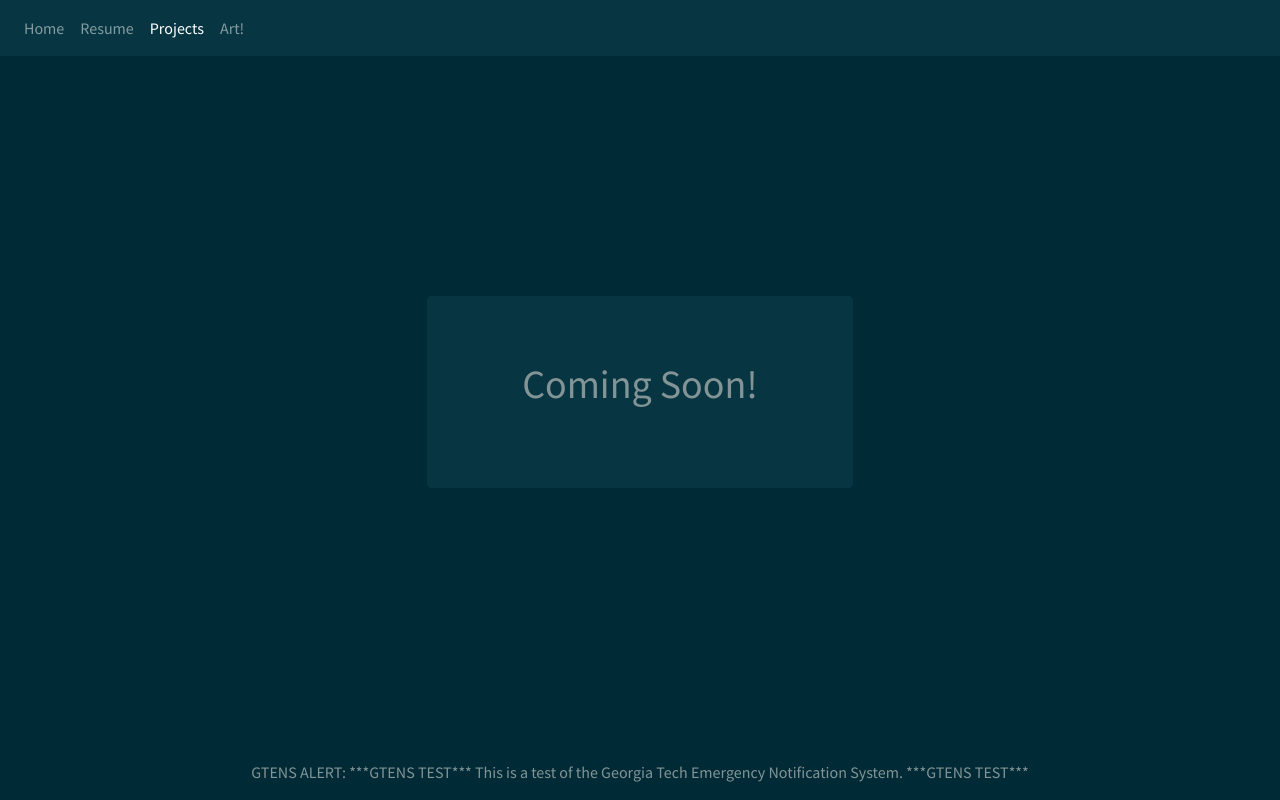
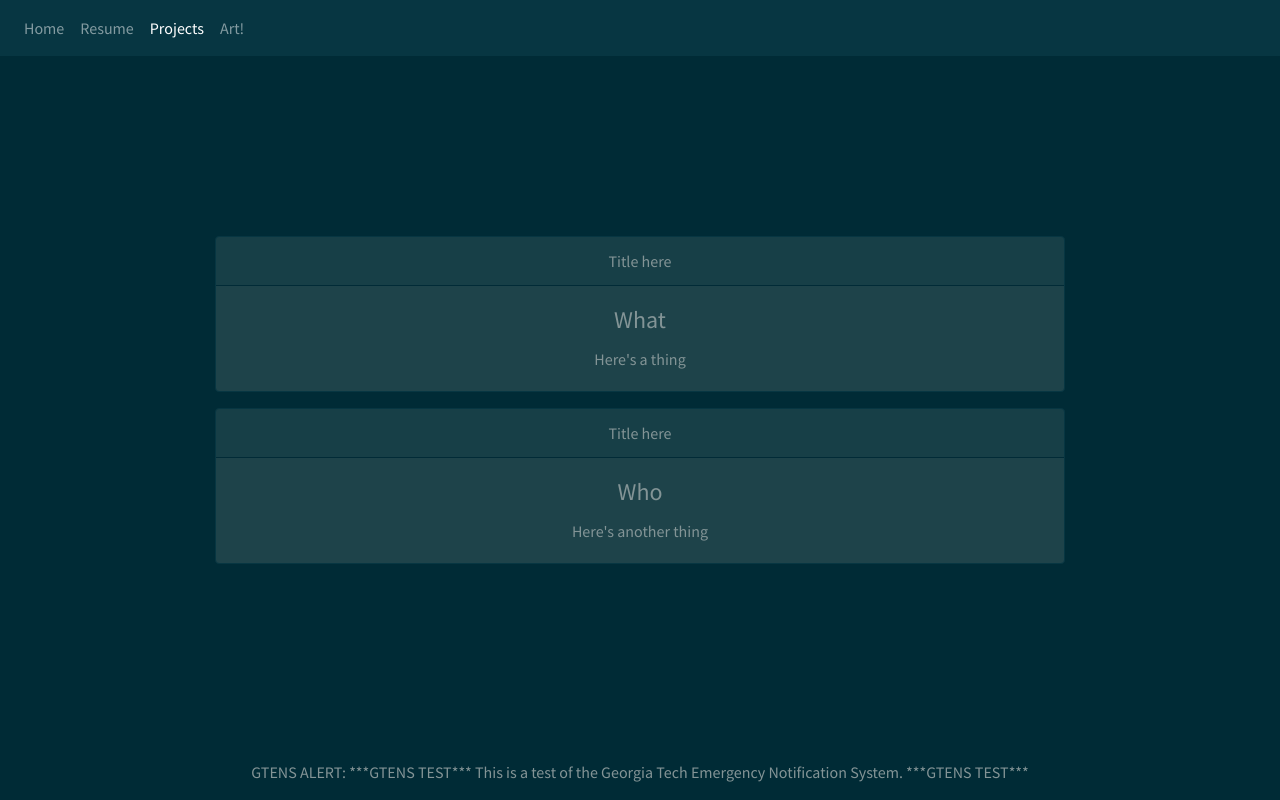
Before and after one commit to Huggychan/huggychan.github.io, a plain HTML site: page projects.html in a window 1280 px wide. Drawn offline with nearby package versions, Linux system fonts and the light colour scheme.

Commit message:
stars start everywhere

```diff
--- a/projects.html
+++ b/projects.html
@@ -57,10 +57,21 @@
             </header>
 
             <main role="main" class="inner">
-                <div class="container col-lg-4 jumbotron">
-                    <h1 class="cover-heading">Coming Soon!</h1>
-                    <p>
-                    </p>
+                <div class="container container-resume">
+                    <div class="card border-dark mb-3">
+                        <div class="card-header">Title here</div>
+                        <div class="card-body">
+                            <h4 class="card-title">What</h4>
+                            <p class="card-text">Here's a thing</p>
+                        </div>
+                    </div>
+                    <div class="card border-dark mb-3">
+                        <div class="card-header">Title here</div>
+                        <div class="card-body">
+                            <h4 class="card-title">Who</h4>
+                            <p class="card-text">Here's another thing</p>
+                        </div>
+                    </div>
                 </div>
             </main>
 
```
Also changed, not shown: index.html (+4 -4 lines).
